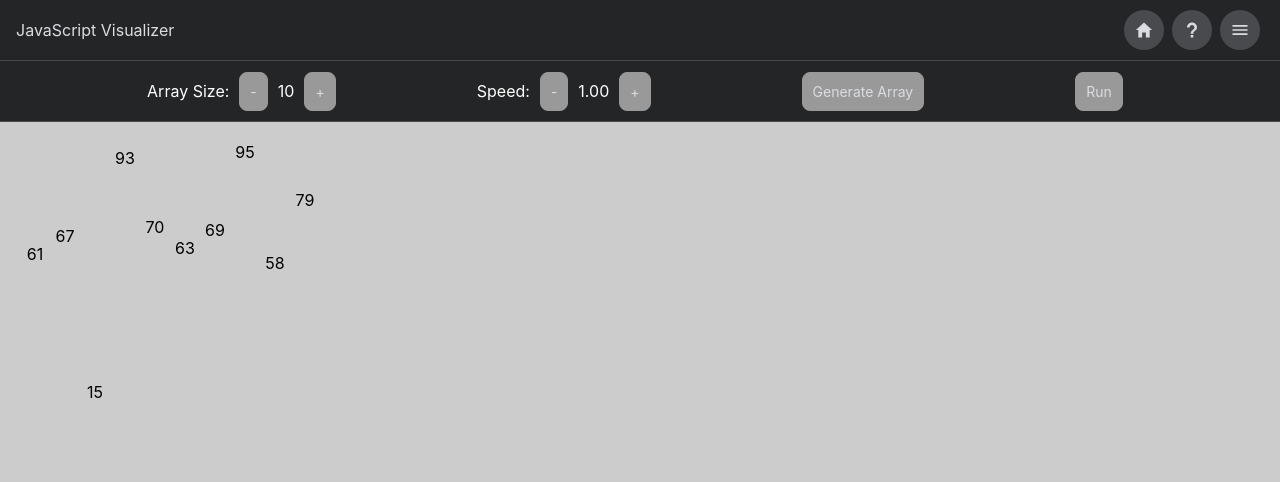
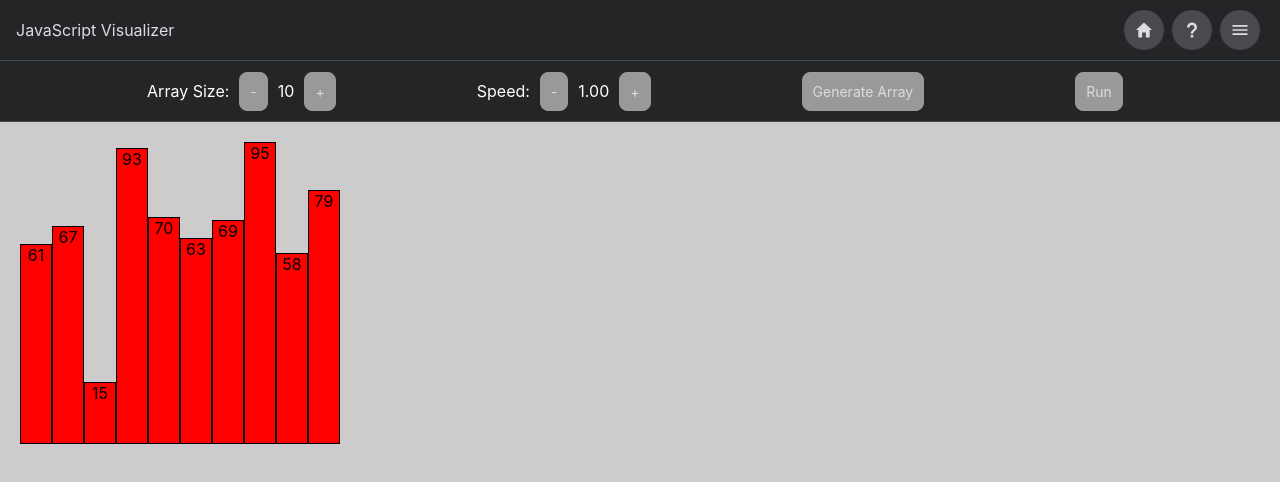
Before and after one commit to AlexanderDGeorge/Algorithm-Visualizer, a React (Create React App) app: page /#/sorts/heapsort in a window 1280 px wide. Shown: the top 482 px of the page. Built offline with nearby package versions, Linux system fonts and the light colour scheme.

Commit message:
styling changes

```diff
--- a/src/components/sorts/sort.css
+++ b/src/components/sorts/sort.css
@@ -65,9 +65,7 @@
 
 .element {
     text-align: center;
+    background: red;
+    border: 1px solid black;
+    padding-bottom: 15px;
 }
-
-.element div {
-    background: linear-gradient(180deg, var(--red), #ff2e09);
-    border: 1px solid #999999;
-}
```
